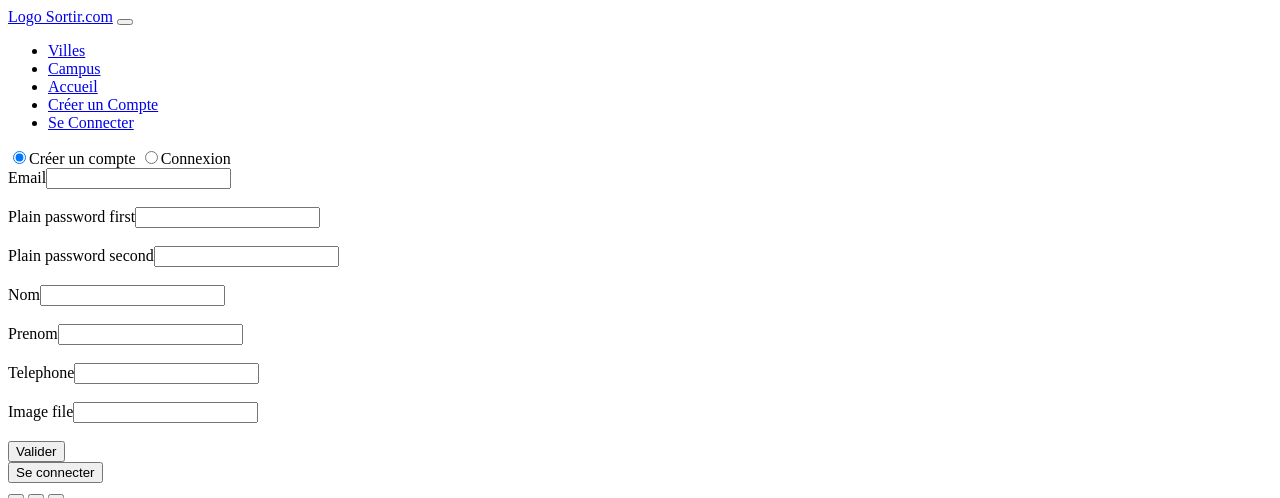
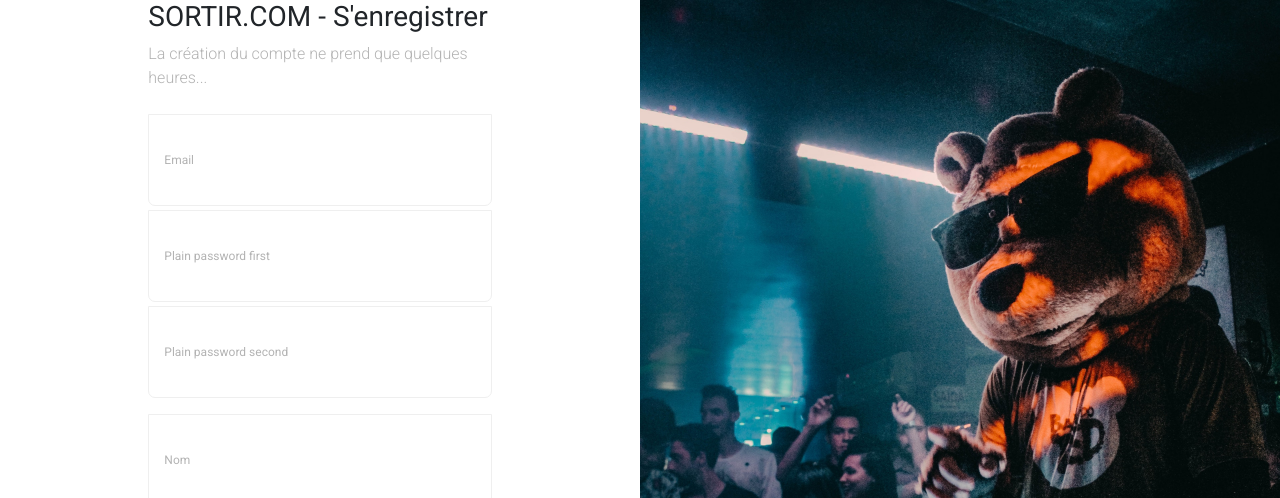
Before and after one commit to romainhelard/ENI-SORTIR-SYMFONY, a Symfony app: template templates/registration/register.html.twig in a window 1280 px wide. Shown: the top 498 px of the page. Run offline with Twig, Linux system fonts and the light colour scheme; the template is opened without the code that fills it, so the values that code supplies are empty; form fields are guessed from the names that the template uses; some libraries are stand-ins or nearby versions.

Commit message:
Register Page OK

```diff
--- a/src/Controller/Admin/UserCrudController.php
+++ b/src/Controller/Admin/UserCrudController.php
@@ -20,7 +20,6 @@ class UserCrudController extends AbstractCrudController
         return User::class;
     }
 
-
     public function configureFields(string $pageName): iterable
     {
         return [
@@ -30,7 +29,6 @@ class UserCrudController extends AbstractCrudController
             TextField::new('telephone'),
             EmailField::new('email'),
             TextField::new('password'),
-
             ImageField::new('photoProfil')
                 ->setBasePath(self::USERS_BASE_PATH)
                 ->setUploadDir(self::USERS_UPLOAD_PATH)
--- a/templates/registration/register.html.twig
+++ b/templates/registration/register.html.twig
@@ -1,92 +1,82 @@
-{% extends 'base.html.twig' %}
+<!doctype html>
+<html lang="fr">
+  <head>
+    <!-- Required meta tags -->
+    <meta charset="utf-8">
+    <meta name="viewport" content="width=device-width, initial-scale=1, shrink-to-fit=no">
+    <link href="https://fonts.googleapis.com/css?family=Roboto:300,400&display=swap" rel="stylesheet">
 
-{% block title %}Register{% endblock %}
+    <link rel="stylesheet" href="fonts/icomoon/style.css">
 
-{% block body %}
-    <div class="container" >
-        <div class="row">
-            <div class="test col-4 login-sec">
-                    <div class="login-wrap">
-                        <div class="login-html">
-                                    <input id="tab-1" type="radio" name="tab" class="sign-in" checked><label for="tab-1" class="tab">Créer un compte</label>
-                                    <input id="tab-2" type="radio" name="tab" class="sign-up"><label for="tab-2" class="tab">Connexion</label>
-                                    <div class="login-form">
-                                        <div class="sign-in-htm">
-                                            <div class="group">
-                                                {{ form_start(registrationForm) }}
-                                                {{ form_row(registrationForm.email) }}<br>
-                                                {{ form_row(registrationForm.plainPassword.first) }}<br>
-                                                {{ form_row(registrationForm.plainPassword.second) }}<br>
-                                                {{ form_row(registrationForm.nom) }}<br>
-                                                {{ form_row(registrationForm.prenom) }}<br>
-                                                {{ form_row(registrationForm.telephone) }}<br>
-                                                {{ form_row(registrationForm.imageFile) }}<br>
+    <link rel="stylesheet" href="css/owl.carousel.min.css">
+
+    <!-- Bootstrap CSS -->
+    <link rel="stylesheet" href="css/bootstrap.min.css">
+
+    <!-- Style -->
+    <link rel="stylesheet" href="css/style.css">
+
+    <title>SORTIR.COM</title>
+  </head>
+  <body>
 
 
-                                                <button class="btn btn-lg btn-primary" type="submit">Valider</button>
-                                                {{ form_end(registrationForm) }}
-                                            </div>
-                                        </div>
-                                        <div class="sign-up-htm">
-                                            <div class="group">
-                                                <div class="group">
+  <div class="d-lg-flex half">
+    <div class="bg order-1 order-md-2" style="background-image: url('images/bg_1.jpg');"></div>
+    <div class="contents order-2 order-md-1">
 
-                                                    <a class="nav-link active" aria-current="page" href="{{ path('app_login') }}"><button class="btn btn-lg btn-primary" type="submit">Se connecter</button> </a>
-                                                </div>
-                                            </div>
-                                        </div>
-                                    </div>
-                                </div>
-                            </div>
-                        </div>
-                        <div class="test col-8 m login-sec " >
-                            <div id="carouselExampleIndicators" class="carousel slide" data-bs-ride="carousel">
-                                <div class="carousel-indicators">
-                                    <button type="button" data-bs-target="#carouselExampleIndicators" data-bs-slide-to="0" class="active" aria-current="true" aria-label="Slide 1"></button>
-                                    <button type="button" data-bs-target="#carouselExampleIndicators" data-bs-slide-to="1" aria-label="Slide 2"></button>
-                                    <button type="button" data-bs-target="#carouselExampleIndicators" data-bs-slide-to="2" aria-label="Slide 3"></button>
-                                </div>
-                                <div class="carousel-inner">
-                                    <div class="carousel-item active">
-                                        <img src="https://images.pexels.com/photos/812368/pexels-photo-812368.jpeg?auto=compress&cs=tinysrgb&w=1600" class="d-block w-100" alt="...">
-                                    </div>
-                                    <div class="carousel-item">
-                                        <img src="https://images.pexels.com/photos/789555/pexels-photo-789555.jpeg?auto=compress&cs=tinysrgb&w=1600" class="d-block w-100" alt="...">
-                                    </div>
-                                    <div class="carousel-item">
-                                        <img src="https://images.pexels.com/photos/2130108/pexels-photo-2130108.jpeg?auto=compress&cs=tinysrgb&w=1600" class="d-block w-100" alt="...">
-                                    </div>
-                                </div>
-                                <button class="carousel-control-prev" type="button" data-bs-target="#carouselExampleIndicators" data-bs-slide="prev">
-                                    <span class="carousel-control-prev-icon" aria-hidden="true"></span>
-                                    <span class="visually-hidden">Previous</span>
-                                </button>
-                                <button class="carousel-control-next" type="button" data-bs-target="#carouselExampleIndicators" data-bs-slide="next">
-                                    <span class="carousel-control-next-icon" aria-hidden="true"></span>
-                                    <span class="visually-hidden">Next</span>
-                                </button>
-                            </div>
-                        </div>
-                    </div>
+      <div class="container">
+        <div class="row align-items-center justify-content-center">
+          <div class="col-md-7">
+            <div class="mb-4">
+              <h3>SORTIR.COM - S'enregistrer</h3>
+              <p class="mb-4">La création du compte ne prend que quelques heures...</p>
             </div>
+            {{ form_start(registrationForm) }}
+
+              <div class="form-group last mb-1">
+                {{ form_row(registrationForm.email) }}
+              </div>
+
+              <div class="form-group last mb-1">
+                {{ form_row(registrationForm.plainPassword.first) }}
+              </div>
+
+              <div class="form-group last mb-3">
+                {{ form_row(registrationForm.plainPassword.second) }}
+              </div>
+
+              <div class="form-group last mb-1">
+                {{ form_row(registrationForm.nom) }}
+              </div>
+
+              <div class="form-group last mb-1">
+                {{ form_row(registrationForm.prenom) }}
+              </div>
+
+              <div class="form-group last mb-1">
+                {{ form_row(registrationForm.telephone) }}
+              </div>
+
+              <div class="form-group last mb-3">
+                {{ form_row(registrationForm.imageFile) }}
+              </div>
+
+              <input type="submit" value="Créer mon Compte" class="btn btn-block btn-primary">
+              {{ form_end(registrationForm) }}
+          </div>
         </div>
+      </div>
     </div>
 
-{% endblock %}
+
+  </div>
 
 
 
-{#<h1>Register</h1>#}
-
-{#{{ form_start(registrationForm) }}#}
-{#        {{ form_row(registrationForm.email) }}#}
-{#        {{ form_row(registrationForm.plainPassword.first) }}#}
-{#        {{ form_row(registrationForm.plainPassword.second) }}#}
-{#        {{ form_row(registrationForm.nom) }}#}
-{#        {{ form_row(registrationForm.prenom) }}#}
-{#        {{ form_row(registrationForm.telephone) }}#}
-{#        {{ form_row(registrationForm.imageFile) }}#}
-{#        { form_row(registrationForm.agreeTerms) }#}
-
-{#<button type="submit" class="btn">Register</button>#}
-{#{{ form_end(registrationForm) }}#}
+    <script src="js/jquery-3.3.1.min.js"></script>
+    <script src="js/popper.min.js"></script>
+    <script src="js/bootstrap.min.js"></script>
+    <script src="js/main.js"></script>
+  </body>
+</html>
```
Also changed, not shown: src/Form/RegistrationFormType.php (+7 -15 lines), 1 other file.
